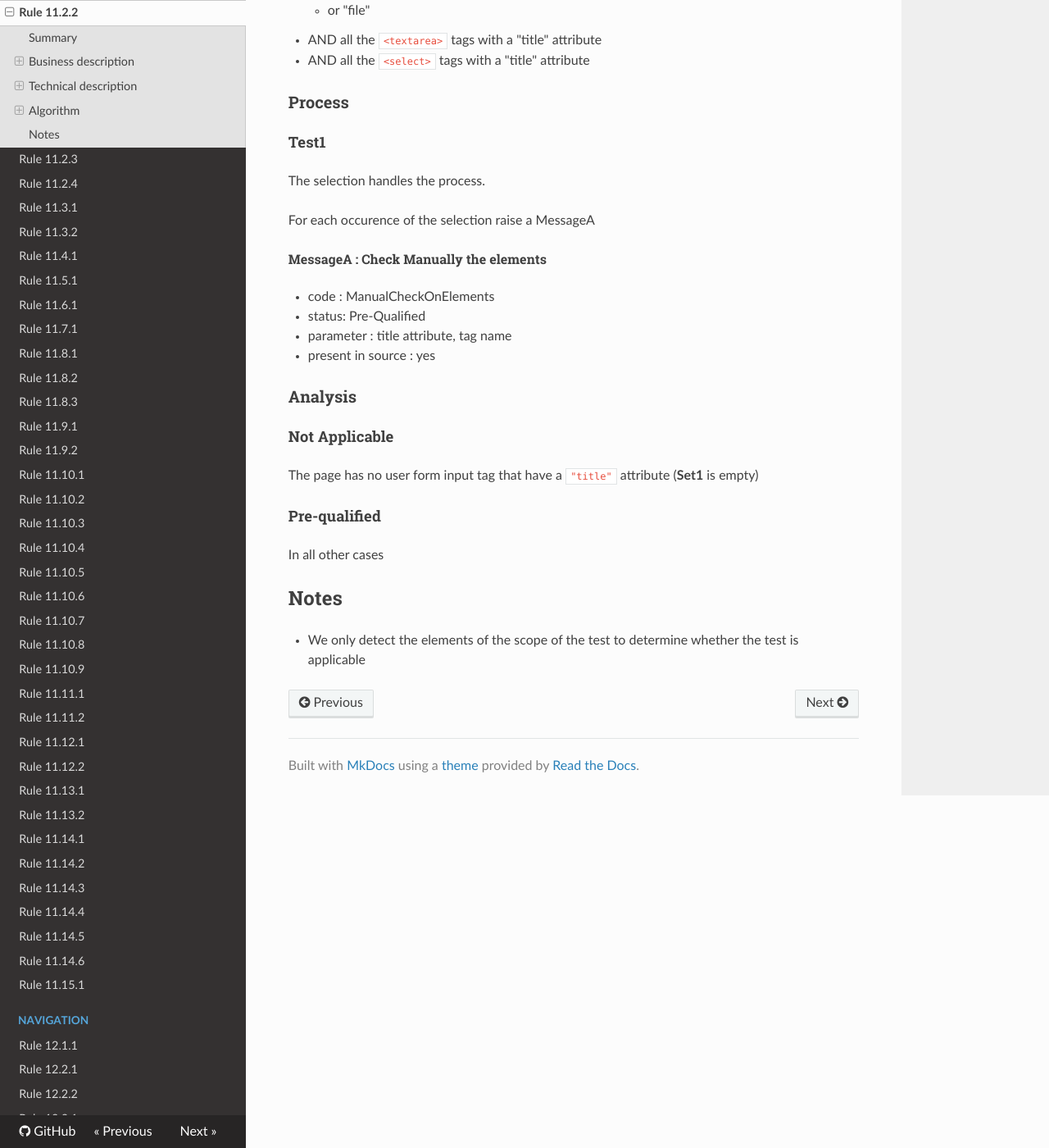
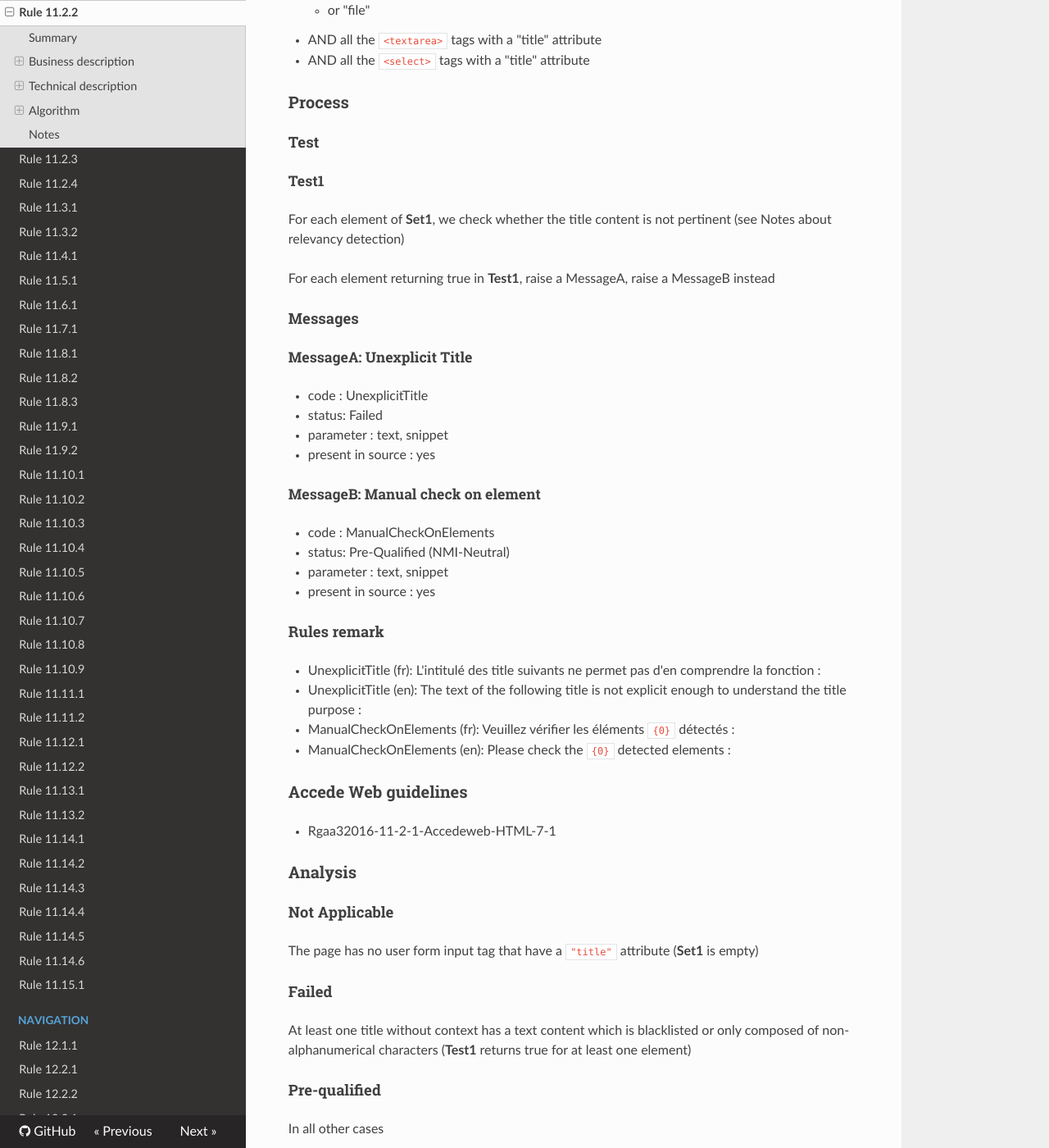
Before and after one commit to Tanaguru/RGAA3-2016, an MkDocs documentation site: the page built from docs/Rule-11-2-2.md, in a window 1280 px wide and 1400 px high, scrolled down 1349 px. Shown: the whole window at 82% size. Built offline with MkDocs 1.6.1, drawn with Linux system fonts in a browser that asks for light colours; nearby versions of some CDN libraries; old or Windows-style settings are respelled for this version of MkDocs; some of the changed text lies outside the part shown.

Commit message:
Update tests 11.2.2

```diff
--- a/docs/Rule-11-2-2.md
+++ b/docs/Rule-11-2-2.md
@@ -10,15 +10,15 @@ The control that checks that the `"title"` attribute identifies precisely the in
 
 ### Criterion
 
-[11.2](http://references.modernisation.gouv.fr/referentiel-technique-0#crit-11-2)
+[11.2](http://references.modernisation.gouv.fr/rgaa/criteres.html#crit-11-2)
 
 ### Test
 
-[11.2.2](http://references.modernisation.gouv.fr/referentiel-technique-0#test-11-2-2)
+[11.2.2](http://references.modernisation.gouv.fr/rgaa/criteres.html#test-11-2-2)
 
 ### Description
 
-Chaque attribut `title` permet-il de conna&icirc;tre la fonction exacte du <a href="http://references.modernisation.gouv.fr/referentiel-technique-0#mChpSaisie">champ de formulaire</a> auquel il est associ&eacute; ?
+Chaque attribut `title` permet-il de conna&icirc;tre la fonction exacte du <a href="http://references.modernisation.gouv.fr/rgaa/glossaire.html#champ-de-saisie-de-formulaire">champ de formulaire</a> auquel il est associ&eacute; ?
 
 ### Level
 
@@ -53,24 +53,51 @@ Chaque attribut `title` permet-il de conna&icirc;tre la fonction exacte du <a hr
 
 ### Process
 
-#### Test1
+#### Test
 
-The selection handles the process.
+##### Test1
 
-For each occurence of the selection raise a MessageA
+For each element of **Set1**, we check whether the title content is not pertinent (see Notes about relevancy detection)
 
-###### MessageA : Check Manually the elements
+For each element returning true in **Test1**, raise a MessageA, raise a MessageB instead
+
+#### Messages
+
+##### MessageA: Unexplicit Title
+
+-   code : UnexplicitTitle
+-   status: Failed
+-   parameter : text, snippet
+-   present in source : yes
+
+##### MessageB: Manual check on element
 
 -   code : ManualCheckOnElements
--   status: Pre-Qualified
--   parameter : title attribute, tag name
+-   status: Pre-Qualified (NMI-Neutral)
+-   parameter : text, snippet
 -   present in source : yes
+
+#### Rules remark
+
+ * UnexplicitTitle (fr): L&#39;intitul&eacute; des title suivants ne permet pas d&#39;en comprendre la fonction :
+ * UnexplicitTitle (en): The text of the following title is not explicit enough to understand the title purpose :
+
+ * ManualCheckOnElements (fr): Veuillez v&eacute;rifier les &eacute;l&eacute;ments <code>{0}</code> d&eacute;tect&eacute;s :
+ * ManualCheckOnElements (en): Please check the <code>{0}</code> detected elements :
+
+### Accede Web guidelines
+
+ * Rgaa32016-11-2-1-Accedeweb-HTML-7-1
 
 ### Analysis
 
 #### Not Applicable
 
 The page has no user form input tag that have a `"title"` attribute (**Set1** is empty)
+
+#### Failed
+
+At least one title without context has a text content which is blacklisted or only composed of non-alphanumerical characters (**Test1** returns true for at least one element)
 
 #### Pre-qualified
 
@@ -80,3 +107,7 @@ In all other cases
 
 -   We only detect the elements of the scope of the test to determine
     whether the test is applicable
+
+We assume here that the label are only composed of a text. (<label for="input">` my label`</label>`)
+
+All the label that have children different from `<img>`, `<canvas>`, `<object>` or `<svg>` are considered as combined labels.
```
Also changed, not shown: docs/Rule-11-2-1.md (+2 -2 lines), 3 other files.
